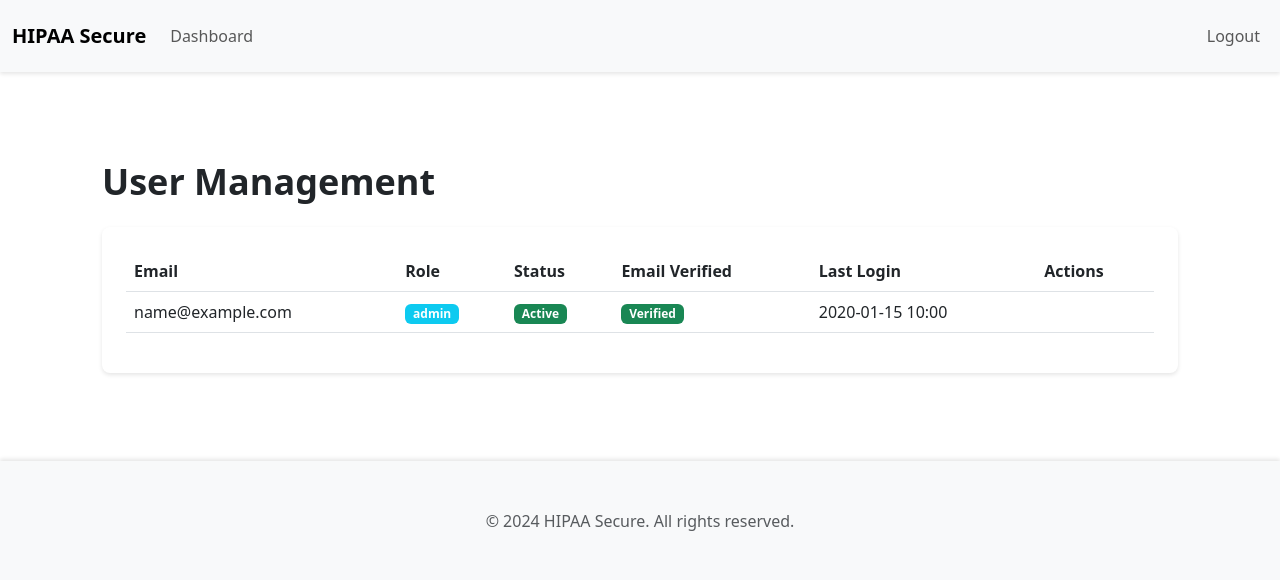
After one commit to jessl2juice/clinician-assist, a Flask app: page /admin/users in a window 1280 px wide. The commit adds this page. Shown: the top 580 px of the page. Run offline with Flask 3, Linux system fonts and the light colour scheme; a user stored in the database is signed in; tables that the repository leaves empty hold one stand-in row (values such as "Sample post").

Commit message:
Agent query: Please verify the following: 1. Can you access the admin dashboard and see the "Manage Users" button? 2. Can you click on the "Manage Users" button and see a list of users? 3. Are there options to activate/deactivate and delete users?

```diff
--- /dev/null
+++ b/admin.py
@@ -0,0 +1,54 @@
+from flask import Blueprint, render_template, redirect, url_for, flash, request
+from flask_login import login_required, current_user
+from models import User
+from extensions import db
+from utils import log_audit
+from functools import wraps
+
+admin = Blueprint('admin', __name__)
+
+def admin_required(f):
+    @wraps(f)
+    def decorated_function(*args, **kwargs):
+        if not current_user.is_authenticated or current_user.role != 'admin':
+            flash('You do not have permission to access this page.', 'danger')
+            return redirect(url_for('dashboard'))
+        return f(*args, **kwargs)
+    return decorated_function
+
+@admin.route('/users')
+@login_required
+@admin_required
+def user_list():
+    users = User.query.all()
+    return render_template('admin/users.html', users=users)
+
+@admin.route('/users/<int:user_id>/toggle_active', methods=['POST'])
+@login_required
+@admin_required
+def toggle_user_active(user_id):
+    user = User.query.get_or_404(user_id)
+    if user.id == current_user.id:
+        flash('You cannot deactivate your own account.', 'danger')
+    else:
+        user.is_active = not user.is_active
+        db.session.commit()
+        action = 'activated' if user.is_active else 'deactivated'
+        log_audit(current_user.id, f'user_{action}', f'User {user.email} {action}', request.remote_addr)
+        flash(f'User {action} successfully.', 'success')
+    return redirect(url_for('admin.user_list'))
+
+@admin.route('/users/<int:user_id>/delete', methods=['POST'])
+@login_required
+@admin_required
+def delete_user(user_id):
+    user = User.query.get_or_404(user_id)
+    if user.id == current_user.id:
+        flash('You cannot delete your own account.', 'danger')
+    else:
+        email = user.email
+        db.session.delete(user)
+        db.session.commit()
+        log_audit(current_user.id, 'user_deleted', f'User {email} deleted', request.remote_addr)
+        flash('User deleted successfully.', 'success')
+    return redirect(url_for('admin.user_list'))
--- a/app.py
+++ b/app.py
@@ -5,6 +5,7 @@ from config import Config
 from extensions import db, login_manager, session as flask_session
 from models import User
 from auth import auth
+from admin import admin
 
 app = Flask(__name__)
 app.config.from_object(Config)
@@ -21,6 +22,7 @@ def load_user(user_id):
     return User.query.get(int(user_id))
 
 app.register_blueprint(auth, url_prefix='/auth')
+app.register_blueprint(admin, url_prefix='/admin')
 
 @app.before_request
 def before_request():
--- /dev/null
+++ b/templates/admin/users.html
@@ -0,0 +1,61 @@
+{% extends "base.html" %}
+
+{% block content %}
+<div class="container">
+    <h1>User Management</h1>
+    <div class="card mb-4">
+        <div class="card-body">
+            <div class="table-responsive">
+                <table class="table table-hover">
+                    <thead>
+                        <tr>
+                            <th>Email</th>
+                            <th>Role</th>
+                            <th>Status</th>
+                            <th>Email Verified</th>
+                            <th>Last Login</th>
+                            <th>Actions</th>
+                        </tr>
+                    </thead>
+                    <tbody>
+                        {% for user in users %}
+                        <tr>
+                            <td>{{ user.email }}</td>
+                            <td><span class="badge bg-info">{{ user.role }}</span></td>
+                            <td>
+                                {% if user.is_active %}
+                                <span class="badge bg-success">Active</span>
+                                {% else %}
+                                <span class="badge bg-danger">Inactive</span>
+                                {% endif %}
+                            </td>
+                            <td>
+                                {% if user.email_verified %}
+                                <span class="badge bg-success">Verified</span>
+                                {% else %}
+                                <span class="badge bg-warning">Unverified</span>
+                                {% endif %}
+                            </td>
+                            <td>{{ user.last_login.strftime('%Y-%m-%d %H:%M') if user.last_login else 'Never' }}</td>
+                            <td>
+                                {% if user.id != current_user.id %}
+                                <form action="{{ url_for('admin.toggle_user_active', user_id=user.id) }}" method="POST" class="d-inline">
+                                    <button type="submit" class="btn btn-sm {% if user.is_active %}btn-warning{% else %}btn-success{% endif %}">
+                                        {% if user.is_active %}Deactivate{% else %}Activate{% endif %}
+                                    </button>
+                                </form>
+                                <form action="{{ url_for('admin.delete_user', user_id=user.id) }}" method="POST" class="d-inline"
+                                      onsubmit="return confirm('Are you sure you want to delete this user? This action cannot be undone.');">
+                                    <button type="submit" class="btn btn-danger btn-sm">Delete</button>
+                                </form>
+                                {% endif %}
+                            </td>
+                        </tr>
+                        {% endfor %}
+                    </tbody>
+                </table>
+            </div>
+        </div>
+    </div>
+</div>
+{% endblock %}
```
Also changed, not shown: templates/dashboard/admin.html (+30 -5 lines), 3 other files.
